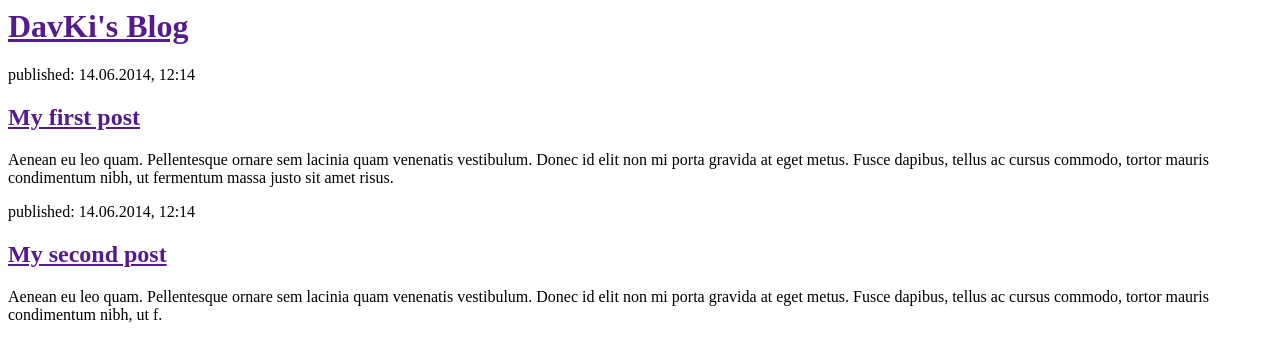
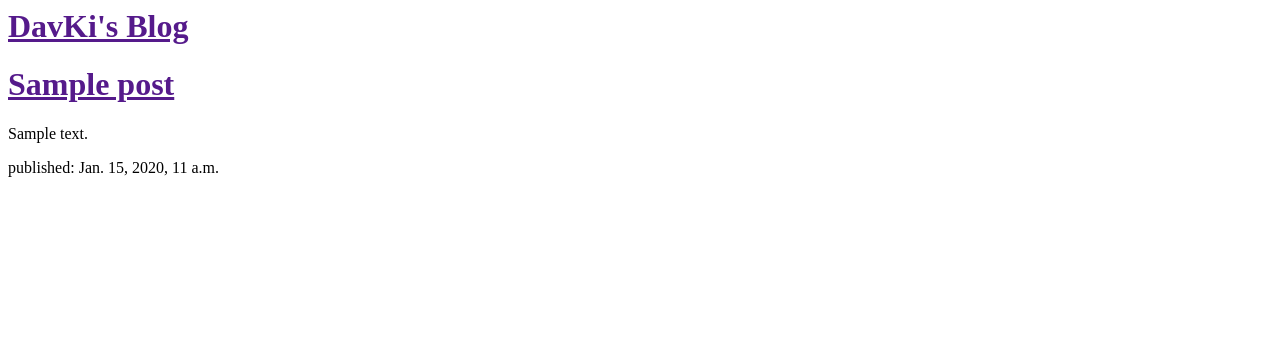
Before and after one commit to DavKi/myblog, a Django app: template myblog/templates/myblog/post_list.html in a window 1280 px wide. Shown: the top 362 px of the page. Run offline with Django 3.2, Linux system fonts and the light colour scheme; the template is opened without the code that fills it: values that come from a table or form of the project are taken from there, others are empty; tables that the repository leaves empty hold one stand-in row (values such as "Sample post").

Commit message:
update template

```diff
--- a/myblog/templates/myblog/post_list.html
+++ b/myblog/templates/myblog/post_list.html
@@ -8,15 +8,13 @@
         </div>
 
         <div>
-            <p>published: 14.06.2014, 12:14</p>
-            <h2><a href="">My first post</a></h2>
-            <p>Aenean eu leo quam. Pellentesque ornare sem lacinia quam venenatis vestibulum. Donec id elit non mi porta gravida at eget metus. Fusce dapibus, tellus ac cursus commodo, tortor mauris condimentum nibh, ut fermentum massa justo sit amet risus.</p>
-        </div>
-
-        <div>
-            <p>published: 14.06.2014, 12:14</p>
-            <h2><a href="">My second post</a></h2>
-            <p>Aenean eu leo quam. Pellentesque ornare sem lacinia quam venenatis vestibulum. Donec id elit non mi porta gravida at eget metus. Fusce dapibus, tellus ac cursus commodo, tortor mauris condimentum nibh, ut f.</p>
+            {% for post in posts %}
+  			<div>
+        		<h1><a href="">{{ post.title }}</a></h1>
+        		<p>{{ post.text|linebreaks }}</p>
+        		<p>published: {{ post.published_date }}</p>
+    		</div>
+			{% endfor %}
         </div>
     </body>
 </html>
--- a/myblog/views.py
+++ b/myblog/views.py
@@ -1,7 +1,9 @@
 from django.shortcuts import render
-
+from django.utils import timezone
+from .models import Post
 # Create your views here.
 
 
 def post_list(request):
-    return render(request, 'myblog/post_list.html', {})
+    posts = Post.objects.filter(published_date__lte=timezone.now()).order_by('published_date')
+    return render(request, 'myblog/post_list.html', {'posts': posts})
```
